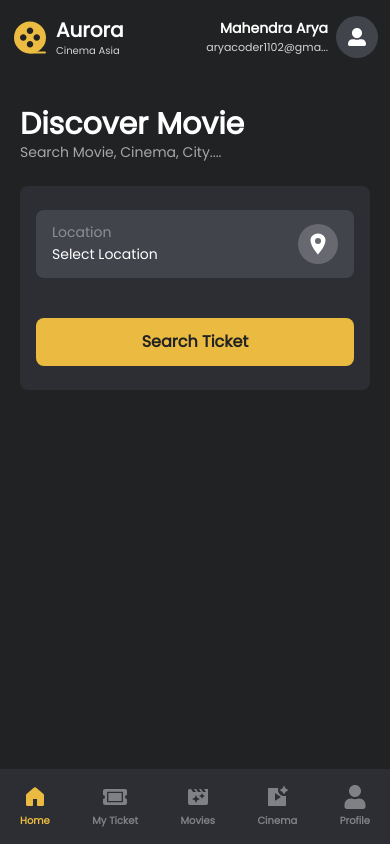
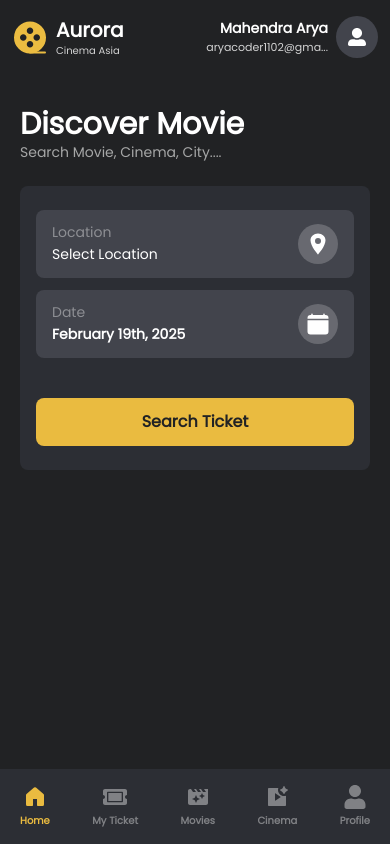
Before and after one commit to aryndraa/timedoor-academy-final-project, a Next.js app: page / in a window 390 px wide. Built offline with nearby package versions, Linux system fonts and the light colour scheme.

Commit message:
select date

```diff
--- a/app/_styles/globals.css
+++ b/app/_styles/globals.css
@@ -4,3 +4,28 @@
 
 body {
 }
+.rdp-root {
+  --rdp-accent-color: red; /* Use blue as the accent color. */
+}
+
+[data-theme="dark"] .rdp-root {
+  --rdp-accent-color: yellow; /* Use yellow as the accent color in dark mode. */
+}
+
+.rdp-today:not(.rdp-outside) {
+  color: #EABB40 !important;
+}
+
+.rdp-selected .rdp-day_button {
+  border-color: #EABB40 !important;
+  background-color: #EABB40 !important;
+  color: #fff !important;
+}
+
+.rdp-chevron {
+  fill:  #EABB40 !important;
+}
+
+.rdp-month_grid {
+  min-width: 30rem !important;
+}
--- /dev/null
+++ b/app/components/DiscoverDateSelect.js
@@ -0,0 +1,70 @@
+"use client";
+
+import { useState } from "react";
+import { IoCalendarClear } from "react-icons/io5";
+import { DayPicker } from "react-day-picker";
+import "react-day-picker/dist/style.css";
+import { format } from "date-fns";
+
+export const DiscoverDateSelect = () => {
+  const [selectedDate, setSelectedDate] = useState(new Date());
+  const [isOpen, setIsOpen] = useState(false);
+  const modifiersStyles = {
+    birthday: {
+      color: 'white',
+      backgroundColor: '#ffc107',
+    },
+    thursdays: {
+      color: '#ffc107',
+      backgroundColor: '#fffdee',
+    },
+  };
+  return (
+    <>
+      <div
+        className="flex justify-between items-center w-full bg-dark-100 px-4 py-3 rounded-lg cursor-pointer"
+        onClick={() => setIsOpen(true)}
+      >
+        <div>
+          <p className="text-white/40 text-sm lg:text-base font-medium capitalize">Date</p>
+          <strong className="text-sm lg:text-lg font-semibold text-white capitalize">
+            {format(selectedDate, "PPP")}
+          </strong>
+        </div>
+        <button
+          className="text-2xl bg-white/20 text-white p-2 rounded-full lg:hidden"
+          onClick={(e) => {
+            e.stopPropagation();
+            setIsOpen(true);
+          }}
+        >
+          <IoCalendarClear />
+        </button>
+      </div>
+      {isOpen && (
+        <div className="min-h-screen bg-dark-300/60 absolute top-0 left-0 right-0 bottom-0 flex items-center justify-center">
+          <div className="bg-dark-200 w-full max-w-lg p-6 rounded-lg relative">
+            <h2 className="text-xl font-medium pb-4 mb-4 border-border border-b-2 text-white">
+              Select date
+            </h2>
+            <DayPicker
+              mode="single"
+              className="min-w-full"
+              selected={selectedDate}
+              onSelect={(date) => {
+                if (date) setSelectedDate(date);
+              }}
+              modifiersStyles={ modifiersStyles }
+            />
+            <button
+              className="mt-4 px-4 py-2 bg-white/20 text-white rounded-lg w-full"
+              onClick={() => setIsOpen(false)}
+            >
+              Close
+            </button>
+          </div>
+        </div>
+      )}
+    </>
+  );
+};
--- a/app/components/DiscoverMovieForm.js
+++ b/app/components/DiscoverMovieForm.js
@@ -1,14 +1,13 @@
 import {DiscoverSelect} from "@/app/components/DiscoverSelect";
-import { IoLocationSharp } from "react-icons/io5";
-import { IoCalendarClear } from "react-icons/io5";
 import { DiscoverLocationSelect } from "./DiscoverLocationSelect";
+import { DiscoverDateSelect } from "./DiscoverDateSelect";
 
 export const DiscoverMovieForm = () => {
  return (
    <form action="" className="flex flex-col lg:flex-row w-full gap-3 bg-dark-200 p-4 lg:p-6 py-6 rounded-lg ">
     <div className="flex flex-col lg:flex-row flex-1 gap-3">
       <DiscoverLocationSelect/>
-      {/* <DiscoverSelect name={"date"} defaultValue={"08/12/2025"} icon={<IoCalendarClear/>}/> */}
+      <DiscoverDateSelect/>
     </div>
      <div className="flex gap-3 flex-1">
       {/* <DiscoverSelect name={"cinema"} defaultValue={"IMAX"}/> */}
--- a/package.json
+++ b/package.json
@@ -9,8 +9,11 @@
     "lint": "next lint"
   },
   "dependencies": {
+    "date-fns": "^4.1.0",
     "next": "15.1.6",
     "react": "^19.0.0",
+    "react-datepicker": "^8.1.0",
+    "react-day-picker": "^9.5.1",
     "react-dom": "^19.0.0",
     "react-icons": "^5.4.0"
   },
```
Also changed, not shown: 1 other file (tests, documents, lock files or other folders).
